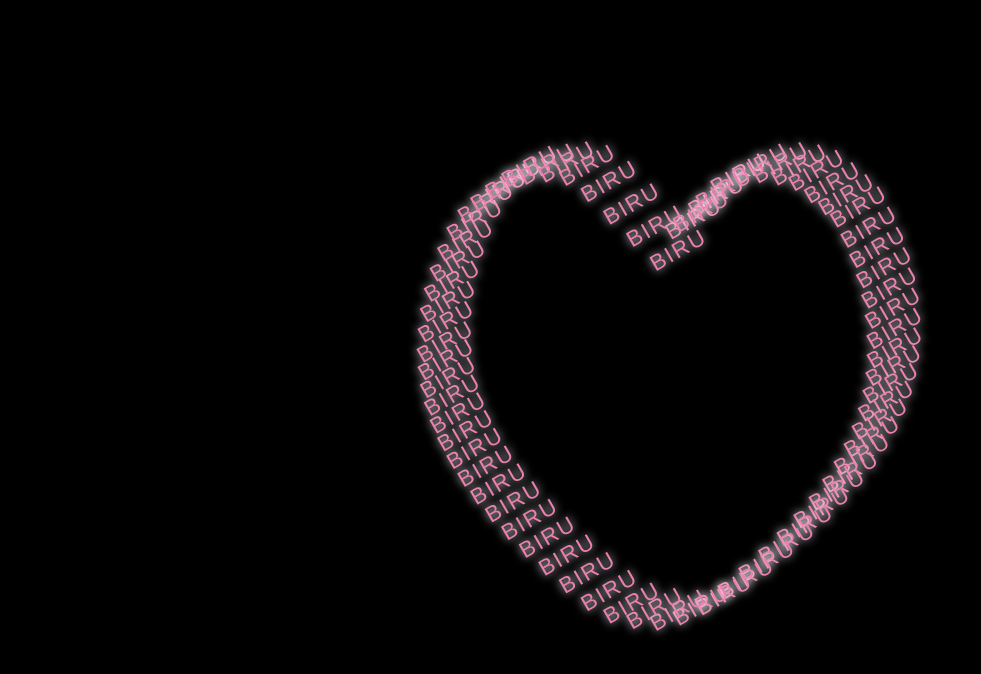
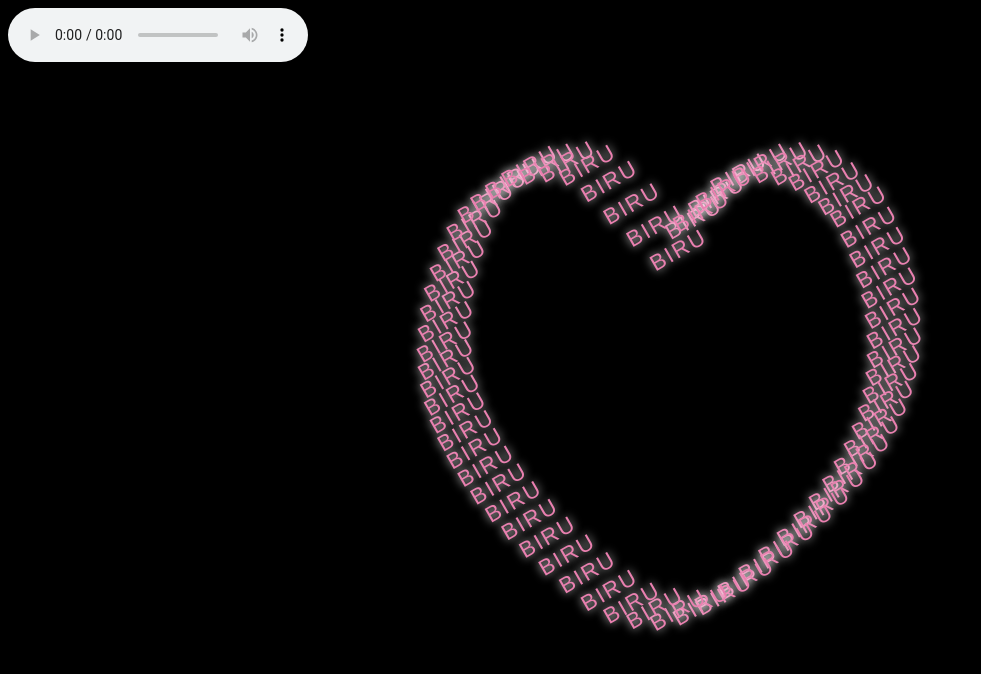
Before and after one commit to fachrizaltegar/love, a plain HTML site: page index.html in a window 1280 px wide. Shown: the whole page, without its empty margins (0-981 px from the left). Drawn offline with Linux system fonts and the light colour scheme.

Commit message:
Add files via upload

```diff
--- a/index.html
+++ b/index.html
@@ -8,7 +8,7 @@
  <body mpa-version="9.0.21" mpa-extension-id="ibefaeehajgcpooopoegkifhgecigeeg">
 
 
-  <audio src="MUSIC/WhatsApp Audio 2025-07-27 at 23.21.40_a6801c25.mp3" controls loop autoplay hidden></audio>
+  <audio src="MUSIC/WhatsApp Audio 2025-07-27 at 23.21.40_a6801c25.mp3" controls autoplay loop></audio>
 
 
   <div id="ui">
```
